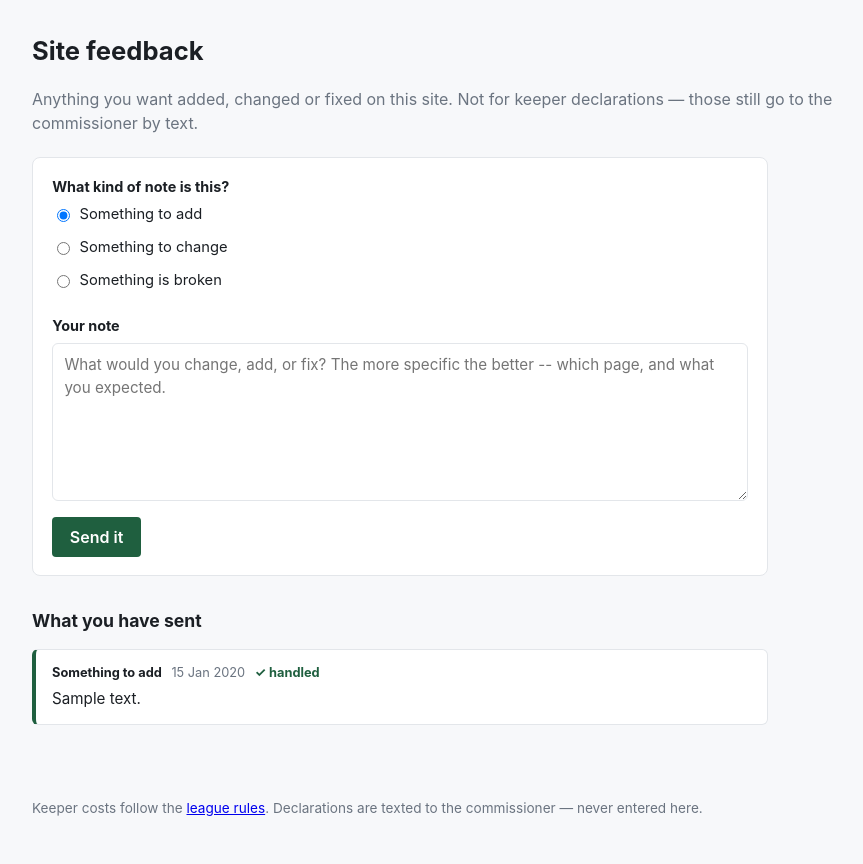
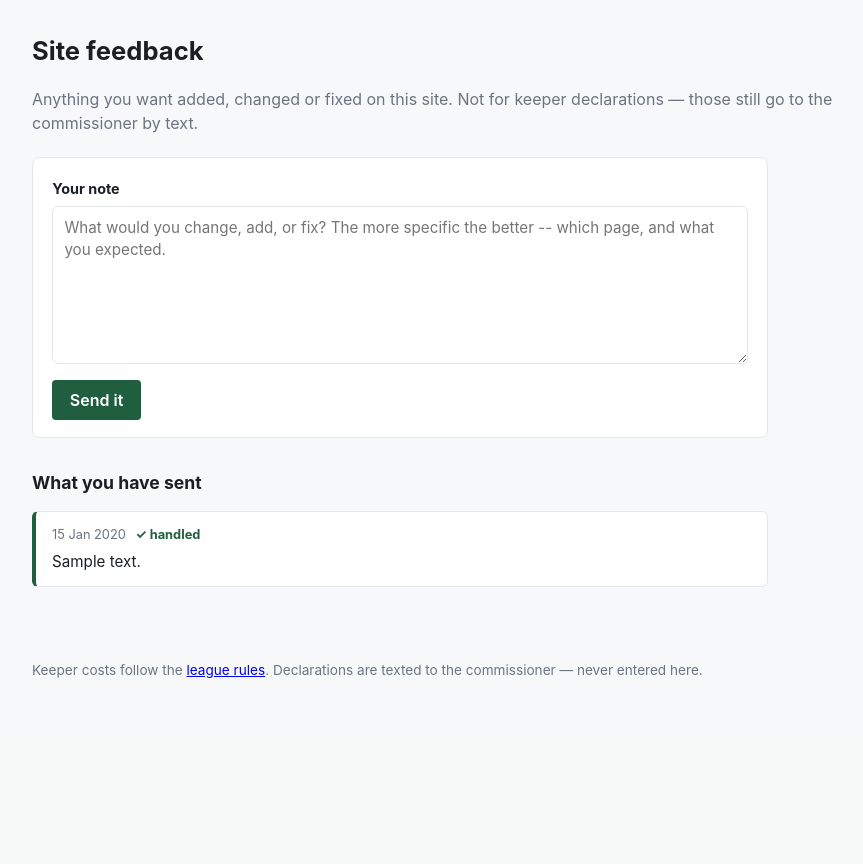
Before and after one commit to ischultz503/keeper-league, a Django app: page /feedback/ in a window 1280 px wide. Shown: the part 67-931 px from the top of the page, without its empty margins (174-1037 px from the left). After the commit the page ends 745 px from the top, so only its background shows below. Run offline with Django 5.2, Linux system fonts and the light colour scheme; a user stored in the database is signed in; tables that the repository leaves empty hold one stand-in row (values such as "Sample post"); some libraries are stand-ins or nearby versions.

Commit message:
feedback form changes

```diff
--- a/league/admin.py
+++ b/league/admin.py
@@ -227,11 +227,11 @@ class FeedbackAdmin(admin.ModelAdmin):
     and one Save.
     """
 
-    list_display = ['created', 'user', 'kind', 'short_message', 'page', 'resolved']
+    list_display = ['created', 'user', 'short_message', 'page', 'resolved']
     list_editable = ['resolved']
-    list_filter = ['resolved', 'kind']
+    list_filter = ['resolved']
     search_fields = ['message', 'user__username']
-    readonly_fields = ['user', 'kind', 'message', 'page', 'created']
+    readonly_fields = ['user', 'message', 'page', 'created']
 
     @admin.display(description='Note')
     def short_message(self, obj):
--- a/league/forms.py
+++ b/league/forms.py
@@ -15,13 +15,11 @@ from .models import Feedback
 class FeedbackForm(forms.ModelForm):
     class Meta:
         model = Feedback
-        fields = ['kind', 'message']
+        fields = ['message']
         labels = {
-            'kind': 'What kind of note is this?',
             'message': 'Your note',
         }
         widgets = {
-            'kind': forms.RadioSelect,
             'message': forms.Textarea(
                 attrs={
                     'rows': 6,
--- a/league/models.py
+++ b/league/models.py
@@ -417,11 +417,6 @@ class Feedback(models.Model):
     admin, and so a manager can see that theirs landed.
     """
 
-    class Kind(models.TextChoices):
-        IDEA = 'idea', 'Something to add'
-        CHANGE = 'change', 'Something to change'
-        PROBLEM = 'problem', 'Something is broken'
-
     # SET_NULL rather than CASCADE: if a login is ever removed (the Cognito
     # swap is coming), the suggestion is still worth reading. Attribution goes,
     # the substance stays.
@@ -432,7 +427,9 @@ class Feedback(models.Model):
         blank=True,
         related_name='feedback',
     )
-    kind = models.CharField(max_length=10, choices=Kind.choices, default=Kind.IDEA)
+    # Just the note. Deliberately uncategorised: a box of ten managers a year
+    # does not need triage, and a required choice is one more thing between
+    # having a thought and sending it.
     message = models.TextField()
     # Where they were when they hit the tab. Filled in by the view, not typed:
     # "the board is unreadable" is a different bug report depending on the page.
--- a/league/templates/league/feedback.html
+++ b/league/templates/league/feedback.html
@@ -20,17 +20,11 @@
   <input type="hidden" name="page" value="{{ from_page }}">
 
   {% comment %}
-    Rendering the fields by hand rather than {{ form }}, so the radios and the
-    textarea get the page's own markup. {{ form.field.errors }} is where
-    validation failures land -- the view re-renders this same template with the
-    bound form when a POST does not validate.
+    Rendering the field by hand rather than {{ form }}, so the textarea gets the
+    page's own markup. {{ form.message.errors }} is where validation failures
+    land -- the view re-renders this same template with the bound form when a
+    POST does not validate.
   {% endcomment %}
-  <fieldset class="feedback-kind">
-    <legend>{{ form.kind.label }}</legend>
-    {{ form.kind.errors }}
-    {{ form.kind }}
-  </fieldset>
-
   <p class="field">
     <label for="{{ form.message.id_for_label }}">{{ form.message.label }}</label>
     {{ form.message.errors }}
@@ -46,7 +40,6 @@
     {% for note in mine %}
       <li class="feedback-item{% if note.resolved %} done{% endif %}">
         <p class="feedback-meta">
-          <span class="feedback-kind-tag">{{ note.get_kind_display }}</span>
           <span class="subtle">{{ note.created|date:"j M Y" }}</span>
           {% if note.resolved %}<span class="feedback-done-tag">&#10003; handled</span>{% endif %}
         </p>
--- a/league/tests.py
+++ b/league/tests.py
@@ -3551,7 +3551,7 @@ class FeedbackTests(TestCase):
         self.other = get_user_model().objects.create_user('marcus', password='test-pass-1234')
 
     def post(self, **fields):
-        data = {'kind': Feedback.Kind.IDEA, 'message': 'Please add a trade tracker.'}
+        data = {'message': 'Please add a trade tracker.'}
         data.update(fields)
         return self.client.post(reverse('feedback'), data)
 
@@ -3567,7 +3567,6 @@ class FeedbackTests(TestCase):
         note = Feedback.objects.get()
         self.assertEqual(note.user, self.user)
         self.assertEqual(note.message, 'Please add a trade tracker.')
-        self.assertEqual(note.kind, Feedback.Kind.IDEA)
         self.assertFalse(note.resolved)
 
     def test_a_successful_post_redirects_back_to_the_form(self):
--- a/static/league/style.css
+++ b/static/league/style.css
@@ -131,38 +131,10 @@ code { background: #eef0f3; padding: 0.1em 0.35em; border-radius: 3px; font-size
   border-radius: 8px;
 }
 
-.feedback-kind {
-  margin: 0 0 1rem;
-  padding: 0;
-  border: 0;
-}
-
-.feedback-kind legend,
 .feedback-form .field label {
   padding: 0;
   font-size: 0.9rem;
   font-weight: 700;
-}
-
-/* Django renders a RadioSelect as a <ul>. Laid out in a row on a wide screen,
-   and left to wrap to one-per-line on a phone, where each row is also a tap
-   target and wants the width. */
-.feedback-kind ul {
-  display: flex;
-  flex-wrap: wrap;
-  gap: 0.4rem 1.2rem;
-  margin: 0.5rem 0 0;
-  padding: 0;
-  list-style: none;
-}
-
-.feedback-kind label {
-  display: flex;
-  align-items: center;
-  gap: 0.4rem;
-  padding: 0.35rem 0;
-  font-size: 0.92rem;
-  cursor: pointer;
 }
 
 .feedback-form .field { margin: 0 0 1rem; }
@@ -219,8 +191,6 @@ code { background: #eef0f3; padding: 0.1em 0.35em; border-radius: 3px; font-size
   margin: 0;
   font-size: 0.8rem;
 }
-
-.feedback-kind-tag { font-weight: 700; }
 
 .feedback-done-tag { color: var(--accent); font-weight: 700; }
 
```
Also changed, not shown: league/migrations/0009_feedback.py.
